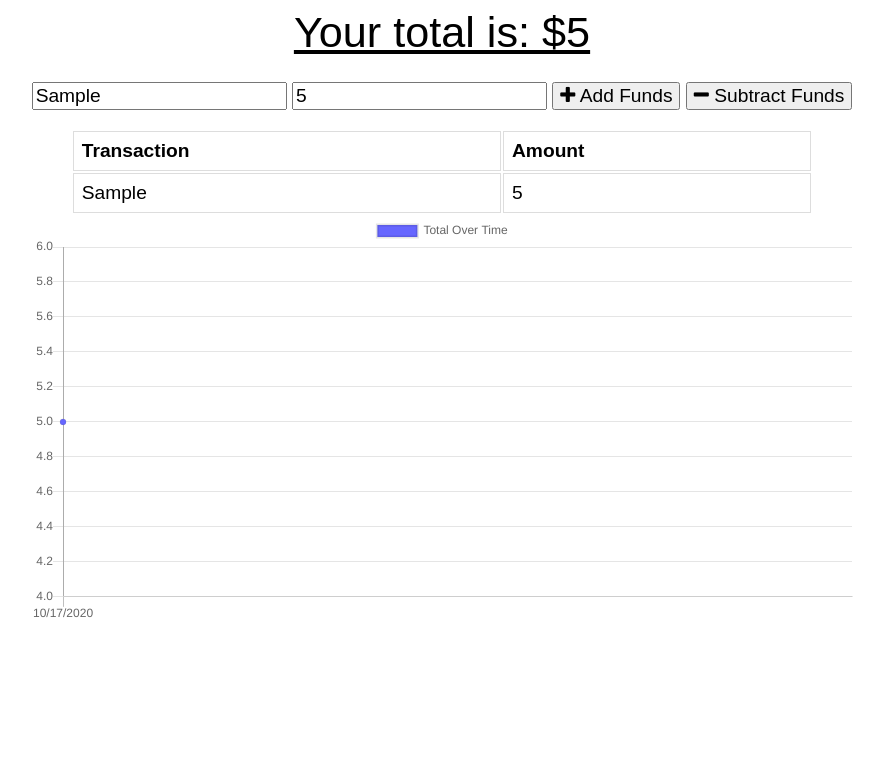
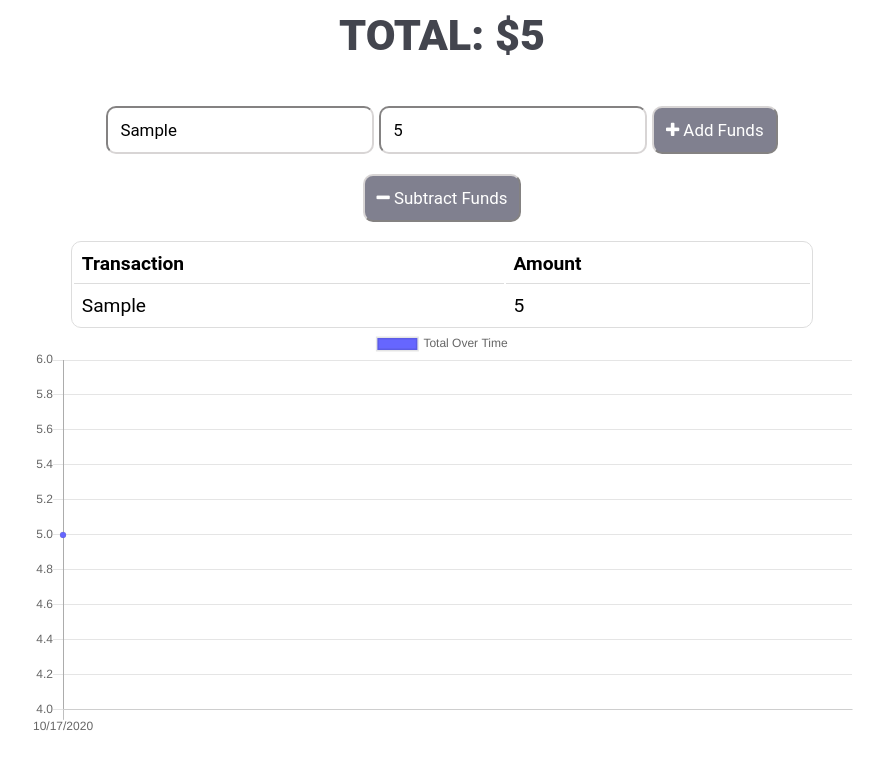
Before and after one commit to erikabeasley/Progressive-Budget, a website: page public/index.html in a window 1280 px wide. Both pictures are taken after typing "Sample", "5" into the empty fields and a click on the button "Add Funds". Shown: the whole page, without its empty margins (198-1081 px from the left). Drawn offline with nearby package versions, Linux system fonts and the light colour scheme; no server answers.

Commit message:
added image to readme and styling to html

```diff
--- a/public/index.html
+++ b/public/index.html
@@ -15,7 +15,7 @@
 <body>
   <div class="wrapper">
     <div class="total">
-      <div class="total">Your total is: $<span id="total">0</span></div>
+      <div class="total">TOTAL: $<span id="total">0</span></div>
     </div>
 
     <div class="form">
--- a/public/styles.css
+++ b/public/styles.css
@@ -1,25 +1,44 @@
 body {
   font-size: 120%;
-  font-family: Arial;
+  font-family: 'Roboto', sans-serif;
 }
 
 button, input {
-  font-size: 100%;
-  font-family: Arial;
+  margin-top: 20px;
+  font-size: 88%;
+  font-family: 'Roboto', sans-serif;
+  border-color: rgb(216, 213, 213);
+  padding: 12px;
+  border-radius: 10px;
+}
+#add-btn {
+  background-color:rgb(128, 128, 143);
+  color: white;
+}
+#sub-btn {
+  background-color: rgb(128, 128, 143);
+  color: white;
 }
 
 table {
   width: 100%;
+  border: 1px solid #dddddd;
+  border-radius: 10px;
 }
 
-td, th {
-  border: 1px solid #dddddd;
+th {
+  border-bottom: 1px solid #dddddd;
+  text-align: left;
+  padding: 8px;
+}
+td {
   text-align: left;
   padding: 8px;
 }
 
+
 tr:nth-child(even) {
-  background-color: #dddddd;
+  background-color: #f1f3fd;
 }
 
 .error {
@@ -34,12 +53,16 @@ tr:nth-child(even) {
 
 .total {
   font-size: 150%;
-  text-decoration: underline;
+  font-weight: bolder;
+  font-family: 'Roboto', sans-serif;
+  margin-top: 10px;
+  color: rgb(67, 69, 78);
 }
 
 .form {
   margin-top: 25px;
   width: 100%;
+  border-radius: 10px;
 }
 
 .transactions {
```
Also changed, not shown: package.json (+7 -1 lines), public/service-worker.js (+66 -0 lines), README.md, public/images/Capture.PNG (added), 1 other file.
